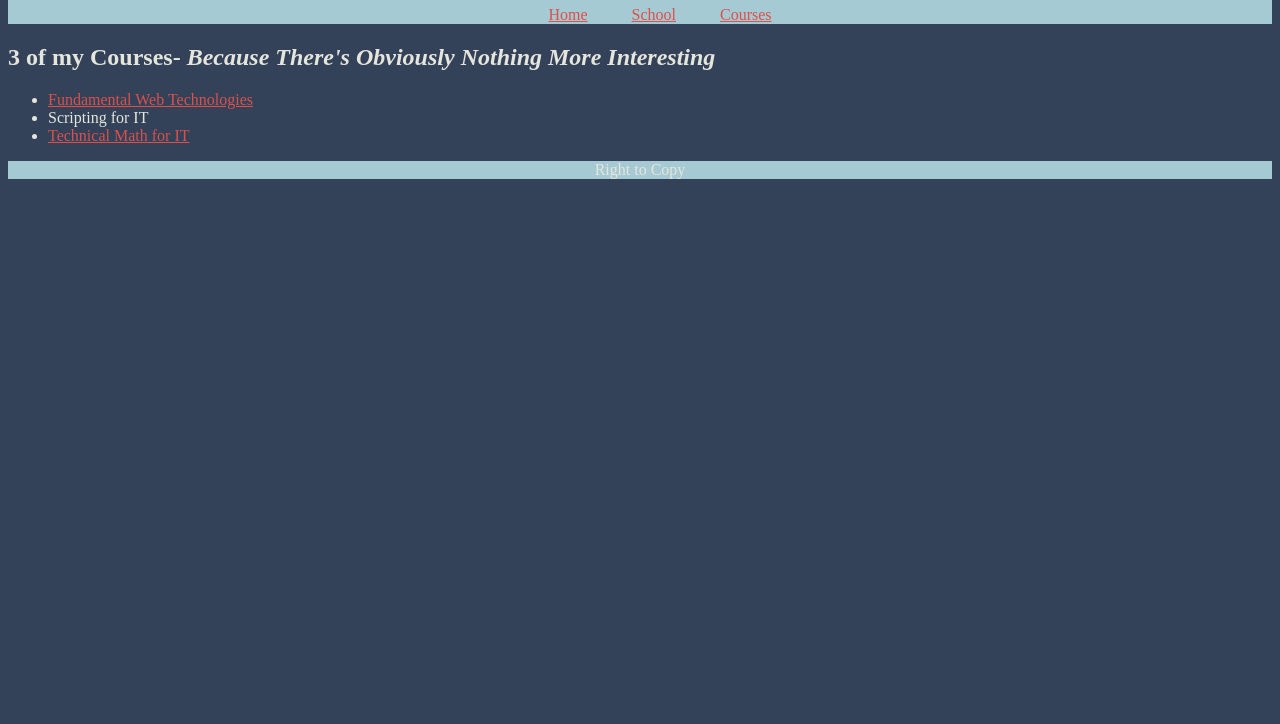
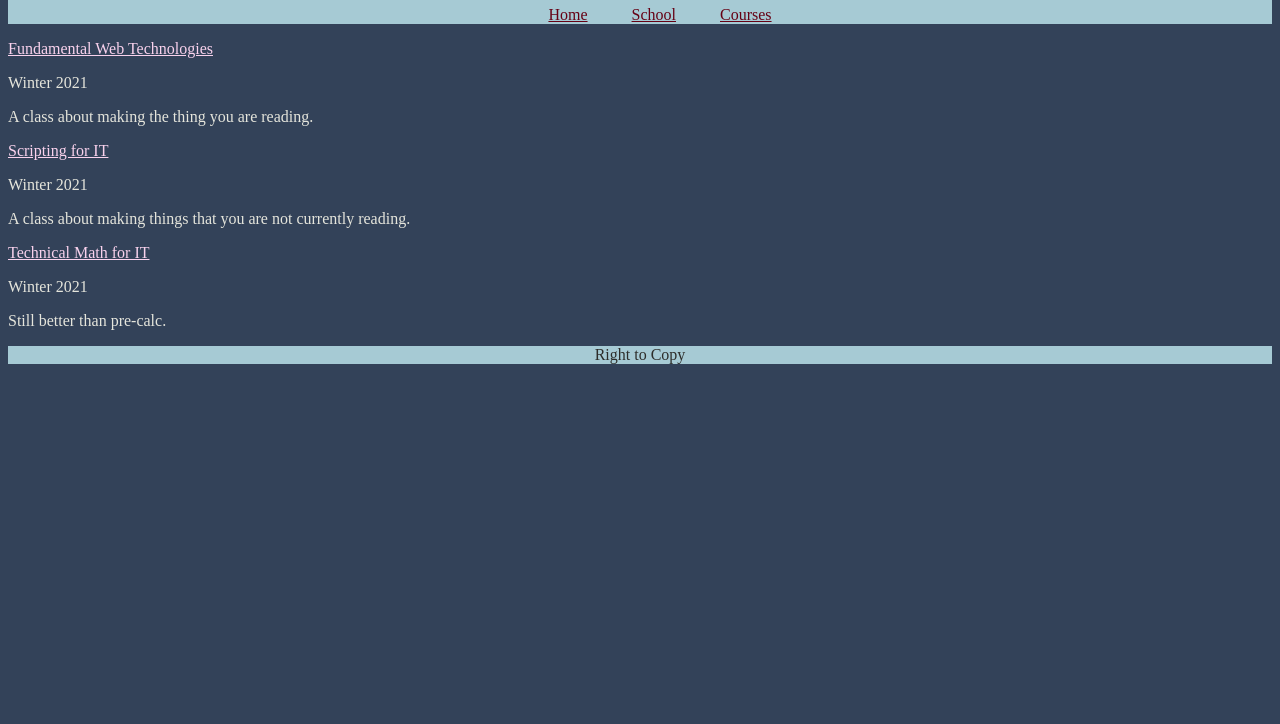
Before and after one commit to MayFlower116/WT1620-Personal_Website, a plain HTML site: page misc-pages/course.html in a window 1280 px wide. Shown: the part 76-800 px from the top of the page. Drawn offline with Linux system fonts and the light colour scheme.

Commit message:
13 deleted redundant css, stripped down/added content to courses (final css layout not added)

```diff
--- a/css/stylesheet.css
+++ b/css/stylesheet.css
@@ -4,11 +4,11 @@ p, ul, h2 {
 }
 
 a {
-    color: #DB504A;
+    color: #F9D2ED;
 }
 
 h1 {
-    color: #EDDDD0;
+    color: #2D2D2A;
 }
 /* Text --- CLOSE */
 
@@ -17,6 +17,12 @@ h1 {
 header, footer {
     background-color: #A6CAD4;
     text-align: center;
+}
+footer p {
+    color: #2D2D2A;
+}
+header a {
+    color: #660014;
 }
 header li {
     display: inline;
@@ -31,10 +37,6 @@ header h1 {
 /* Index/Home Page*/
 
 .index_container {
-    display: grid;
-    /* grid-column: 1 / 2; */
-    grid-template-columns: auto auto;
-    grid-auto-columns: 100px;
     gap: 10px;
 }
 
@@ -42,9 +44,6 @@ header h1 {
     padding: 10px;
 }
 
-.item1 {
-    grid-column: 1 / span 2;
-}
 
 /* Index/Home Page --- CLOSE*/
 
@@ -55,3 +54,26 @@ body {
 }
 
 /* Other --- CLOSE */
+
+
+/* Index/Home Page RESPONSIVE*/
+
+@media screen and (min-width: 750px) {
+    .index_container {
+        display: grid;
+        grid-template-columns: auto auto;
+        gap: 10px;
+    }
+
+    .index_container picture {
+        padding: 10px;
+    }
+
+    .item1 {
+        grid-column: 1 / span 2;
+    }
+}
+
+
+
+/* Index/Home Page RESPONSIVE --- CLOSE*/
--- a/misc-pages/course.html
+++ b/misc-pages/course.html
@@ -23,15 +23,16 @@
         </nav>
     </header>
     <main>
-        <div>
-            <h2>3 of my Courses- <i>Because There's <em>Obviously</em> Nothing More Interesting</i></h2>
-        </div>
         <article>
-            <ul>
-                <li><a href="https://www.bcit.ca/outlines/20211085986/">Fundamental Web Technologies</a></li>
-                <li>Scripting for IT</li>
-                <li><a href="https://www.youtube.com/watch?v=dQw4w9WgXcQ">Technical Math for IT</a></li>
-            </ul>
+            <p><a href="https://www.bcit.ca/outlines/20211085986/">Fundamental Web Technologies</a></p>
+            <p>Winter 2021</p>
+            <p>A class about making the thing you are reading.</p>
+            <p><a href="https://www.youtube.com/watch?v=Tt7bzxurJ1I">Scripting for IT</a></p>
+            <p>Winter 2021</p>
+            <p>A class about making things that you are not currently reading.</p>
+            <p><a href="https://www.youtube.com/watch?v=dQw4w9WgXcQ">Technical Math for IT</a></p>
+            <p>Winter 2021</p>
+            <p>Still better than pre-calc.</p>
         </article>
     </main>
     <footer>
```
Also changed, not shown: index.html (+1 -3 lines).
